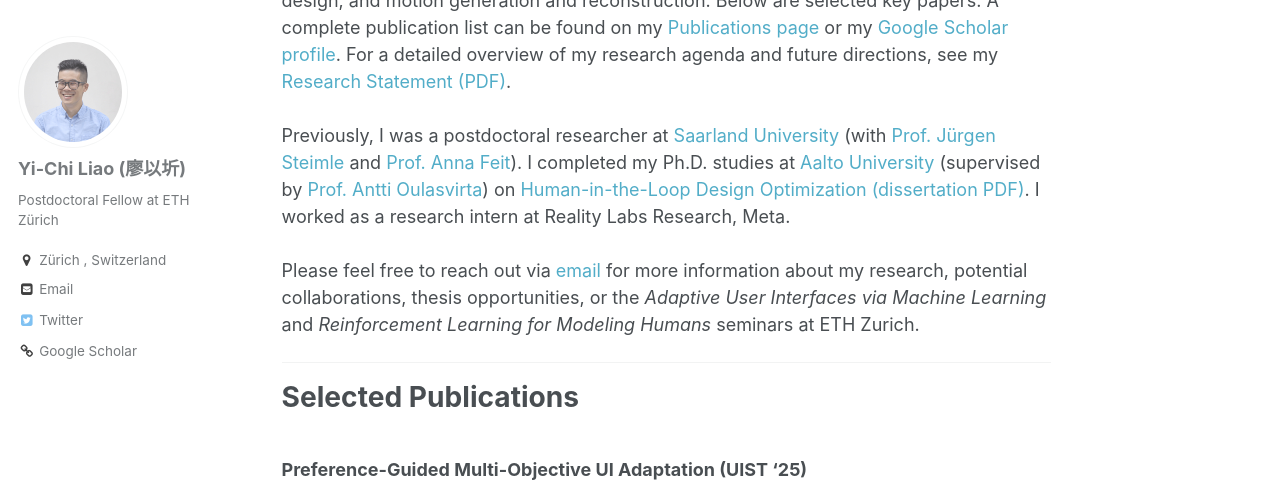
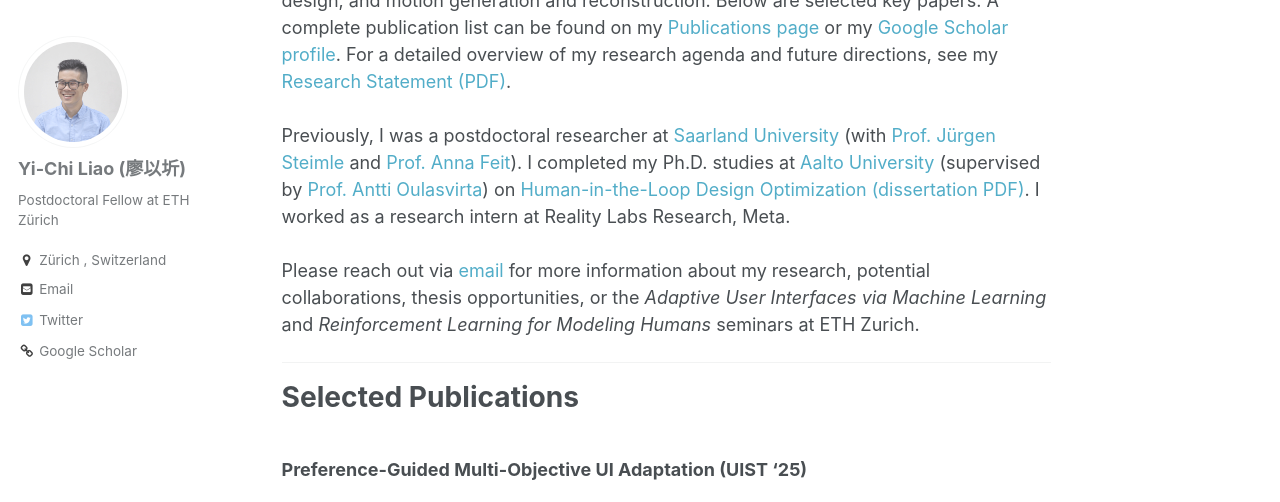
Before and after one commit to yichiliao/yichiliao.github.io, a Jekyll site: the page built from _pages/about.md, in a window 1280 px wide and 900 px high, scrolled down 586 px, cut to the strip 0-502 px from the top of the window. Built offline with Jekyll 4.4.1, drawn with Linux system fonts in a browser that asks for light colours.

Commit message:
updating about

```diff
--- a/_pages/about.md
+++ b/_pages/about.md
@@ -27,7 +27,7 @@ For a detailed overview of my research agenda and future directions, see my [Res
 Previously, I was a postdoctoral researcher at [Saarland University](https://www.uni-saarland.de/en/home.html) (with [Prof. Jürgen Steimle](https://hci.cs.uni-saarland.de/people/juergen-steimle/) and [Prof. Anna Feit](http://annafeit.de/)). I completed my Ph.D. studies at [Aalto University](https://www.aalto.fi/en) (supervised by [Prof. Antti Oulasvirta](https://users.aalto.fi/~oulasvir/)) on [Human-in-the-Loop Design Optimization (dissertation PDF)](https://drive.google.com/file/d/1UcH6LuV7GiyRMvrVb9EZ34z-FeGPDBS7/view?usp=sharing). I worked as a research intern at Reality Labs Research, Meta.
 <br>
 <br>
-Please feel free to reach out via [email](mailto:yichi.liao@inf.ethz.ch) for more information about my research, potential collaborations, thesis opportunities, or the *Adaptive User Interfaces via Machine Learning* and *Reinforcement Learning for Modeling Humans* seminars at ETH Zurich.
+Please reach out via [email](mailto:yichi.liao@inf.ethz.ch) for more information about my research, potential collaborations, thesis opportunities, or the *Adaptive User Interfaces via Machine Learning* and *Reinforcement Learning for Modeling Humans* seminars at ETH Zurich.
 
 
 ------
```
